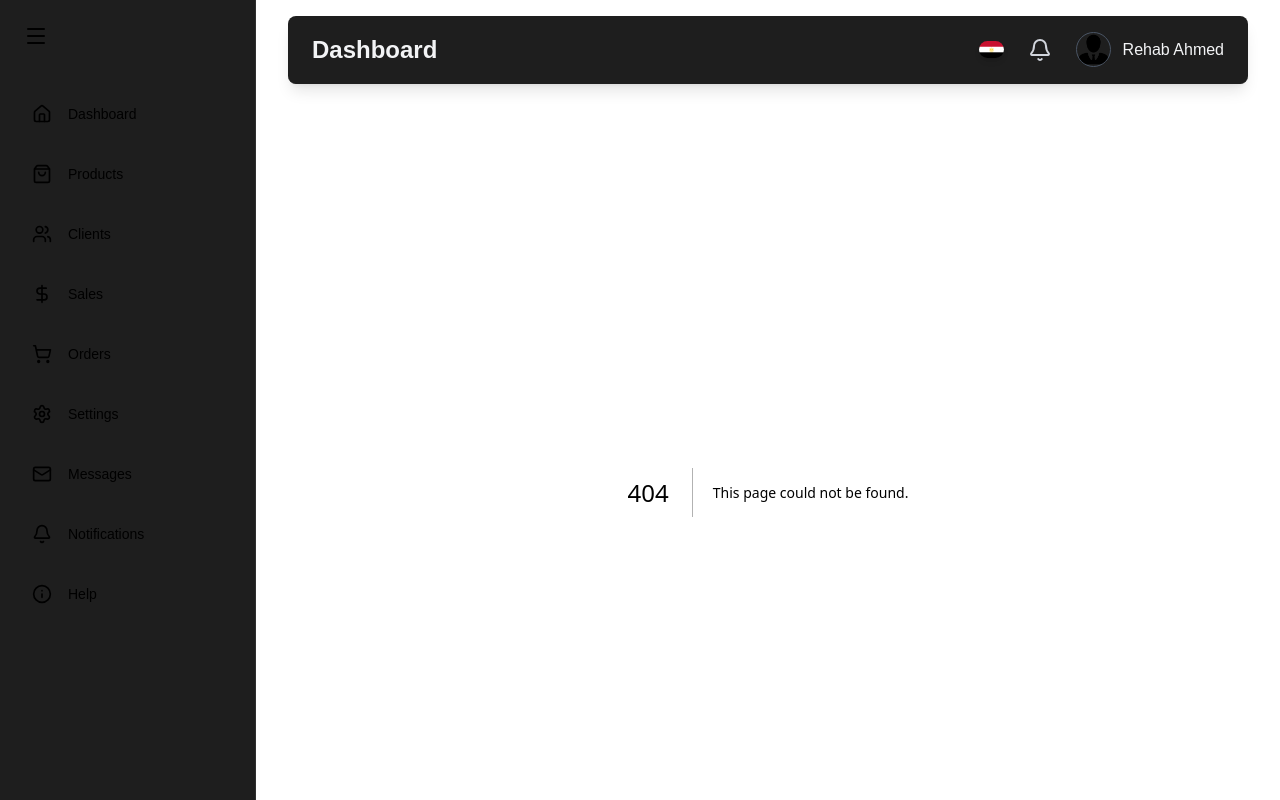
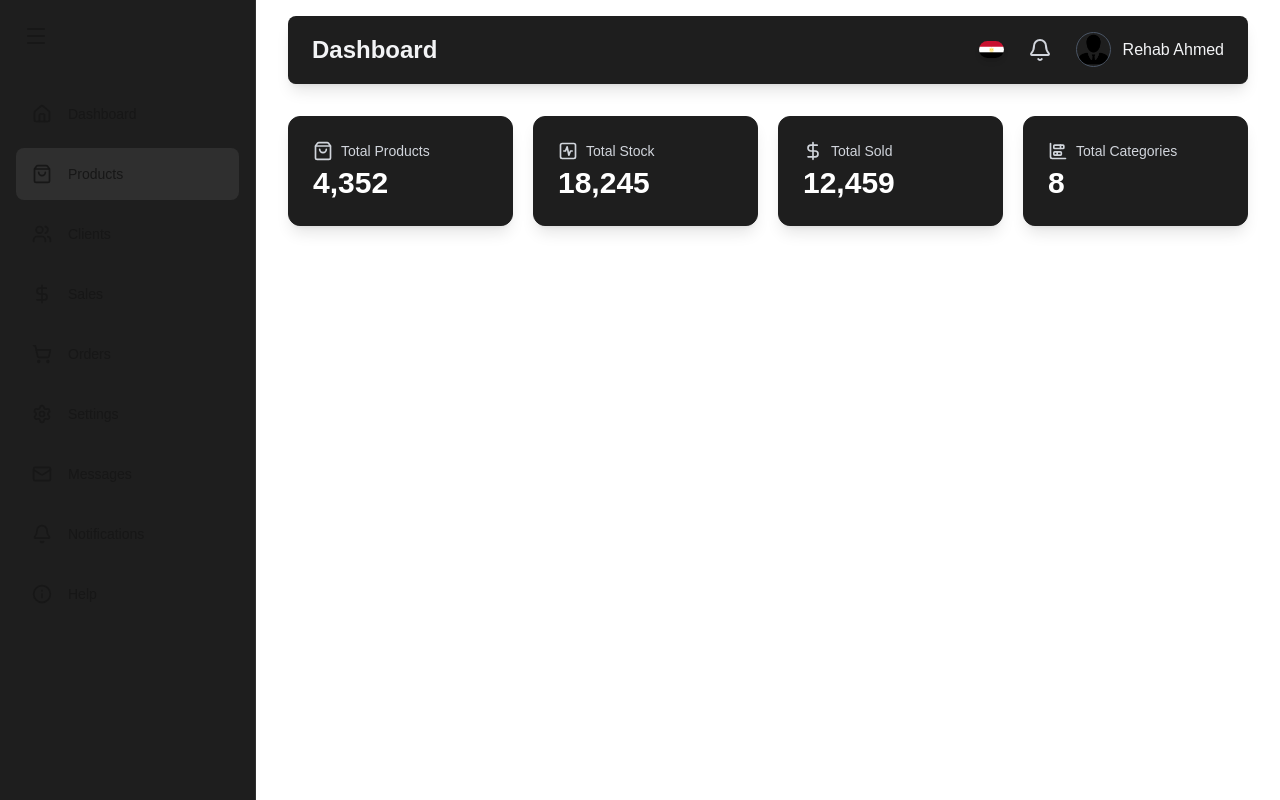
Before and after one commit to Rehab-Ahmed2001/Admin-Dashboard, a Next.js app: page /Products in a window 1280 px wide. Before the commit this address had no page. Built offline with nearby package versions, Linux system fonts and the light colour scheme.

Commit message:
Added Products Page

```diff
--- /dev/null
+++ b/app/Products/page.jsx
@@ -0,0 +1,30 @@
+"use client";
+import React from "react";
+import { motion } from "framer-motion";
+import StatCard from "../components/StatCard";
+import {
+  ChartBarStacked,
+  DollarSign,
+  ShoppingBag,
+  SquareActivity,
+} from "lucide-react";
+
+export default function ProductsPage() {
+  return (
+    <div className="flex-1 overflow-auto relative z-10">
+      <main className="max-w-7xl mx-auto py-6 px-4 lg:px-8">
+        <motion.div
+          className="grid grid-cols-1 sm:grid-cols-2 lg:grid-cols-4 gap-5 mb-8"
+          initial={{ opacity: 0, y: 20 }}
+          animate={{ opacity: 1, y: 0 }}
+          transition={{ duration: 1 }}
+        >
+          <StatCard name="Total Products" icon={ShoppingBag} value="4,352" />
+          <StatCard name="Total Stock" icon={SquareActivity} value="18,245" />
+          <StatCard name="Total Sold" icon={DollarSign} value="12,459" />
+          <StatCard name="Total Categories" icon={ChartBarStacked} value="8" />
+        </motion.div>
+      </main>
+    </div>
+  );
+}
--- a/public/data.json
+++ b/public/data.json
@@ -8,12 +8,12 @@
     {
       "icon": "ShoppingBag",
       "label": "Products",
-      "href": "/products"
+      "href": "/Products"
     },
     {
       "icon": "Users",
       "label": "Clients",
-      "href": "/clients"
+      "href": "/Clients"
     },
     {
       "icon": "DollarSign",
```
